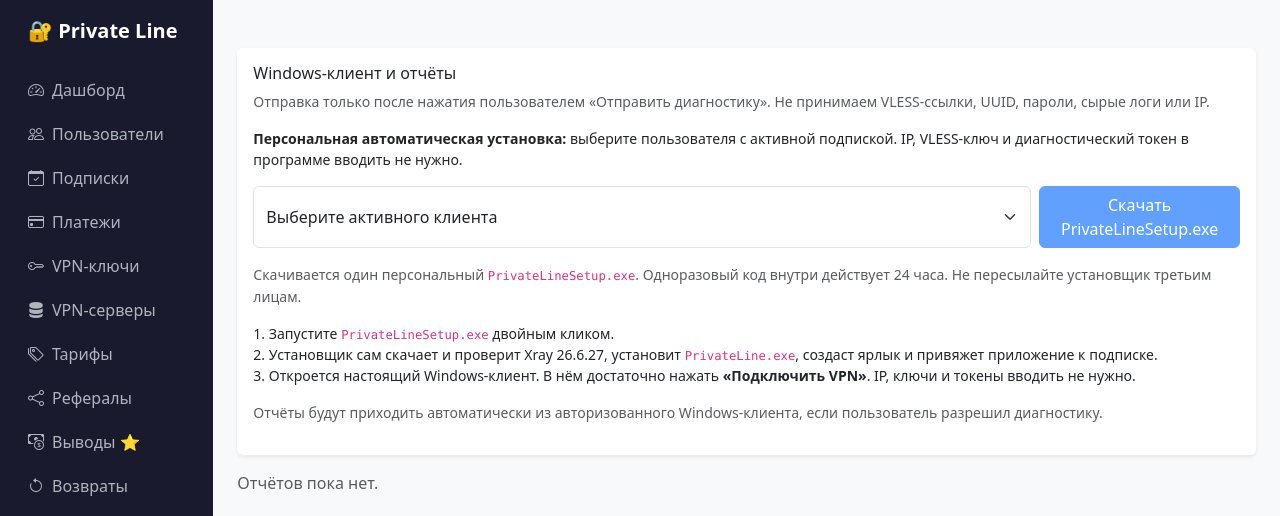
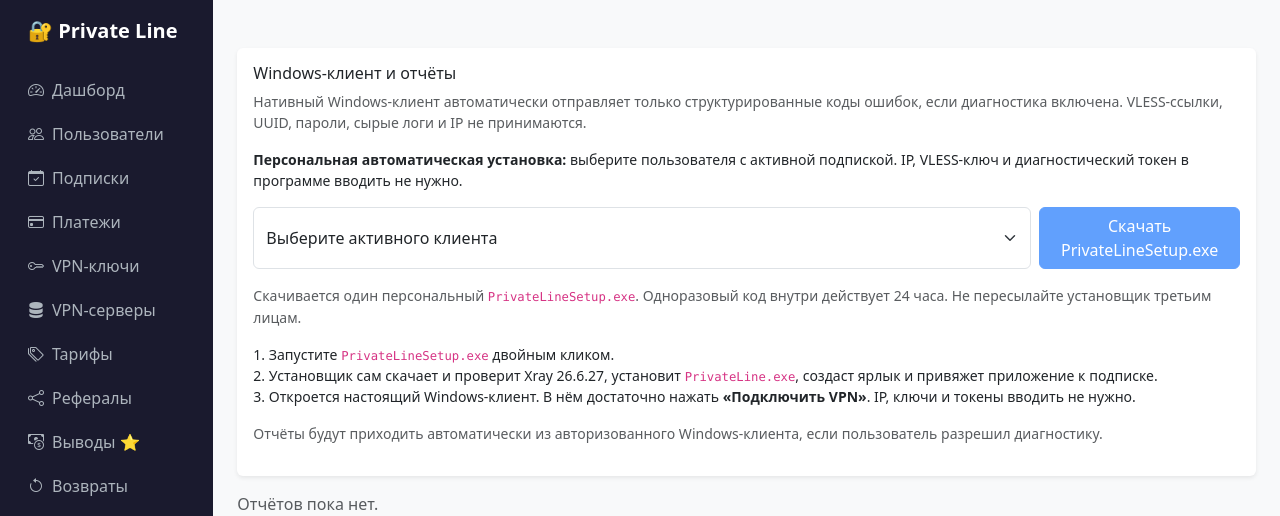
Before and after one commit to venomimonstro/Private-line-tg-claude, a FastAPI app: template admin/templates/windows_diagnostics.html in a window 1280 px wide. Shown: the top 516 px of the page. Run offline with FastAPI, Linux system fonts and the light colour scheme; the template is opened without the code that fills it, so the values that code supplies are empty; parts of the project's set-up code (start-up, migrations or seed data) failed here and were passed over.

Commit message:
ui(windows): describe automatic structured diagnostics for native client

```diff
--- a/admin/templates/windows_diagnostics.html
+++ b/admin/templates/windows_diagnostics.html
@@ -2,7 +2,7 @@
 {% block content %}
 <div class="card p-3 mb-3">
   <h6>Windows-клиент и отчёты</h6>
-  <p class="text-muted small">Отправка только после нажатия пользователем «Отправить диагностику». Не принимаем VLESS-ссылки, UUID, пароли, сырые логи или IP.</p>
+  <p class="text-muted small">Нативный Windows-клиент автоматически отправляет только структурированные коды ошибок, если диагностика включена. VLESS-ссылки, UUID, пароли, сырые логи и IP не принимаются.</p>
   <p class="small"><strong>Персональная автоматическая установка:</strong> выберите пользователя с активной подпиской. IP, VLESS-ключ и диагностический токен в программе вводить не нужно.</p>
   <form method="get" action="/admin/windows-client/personal" class="d-flex gap-2 mb-3">
     <select name="user_id" class="form-select" required aria-label="Пользователь">
```
